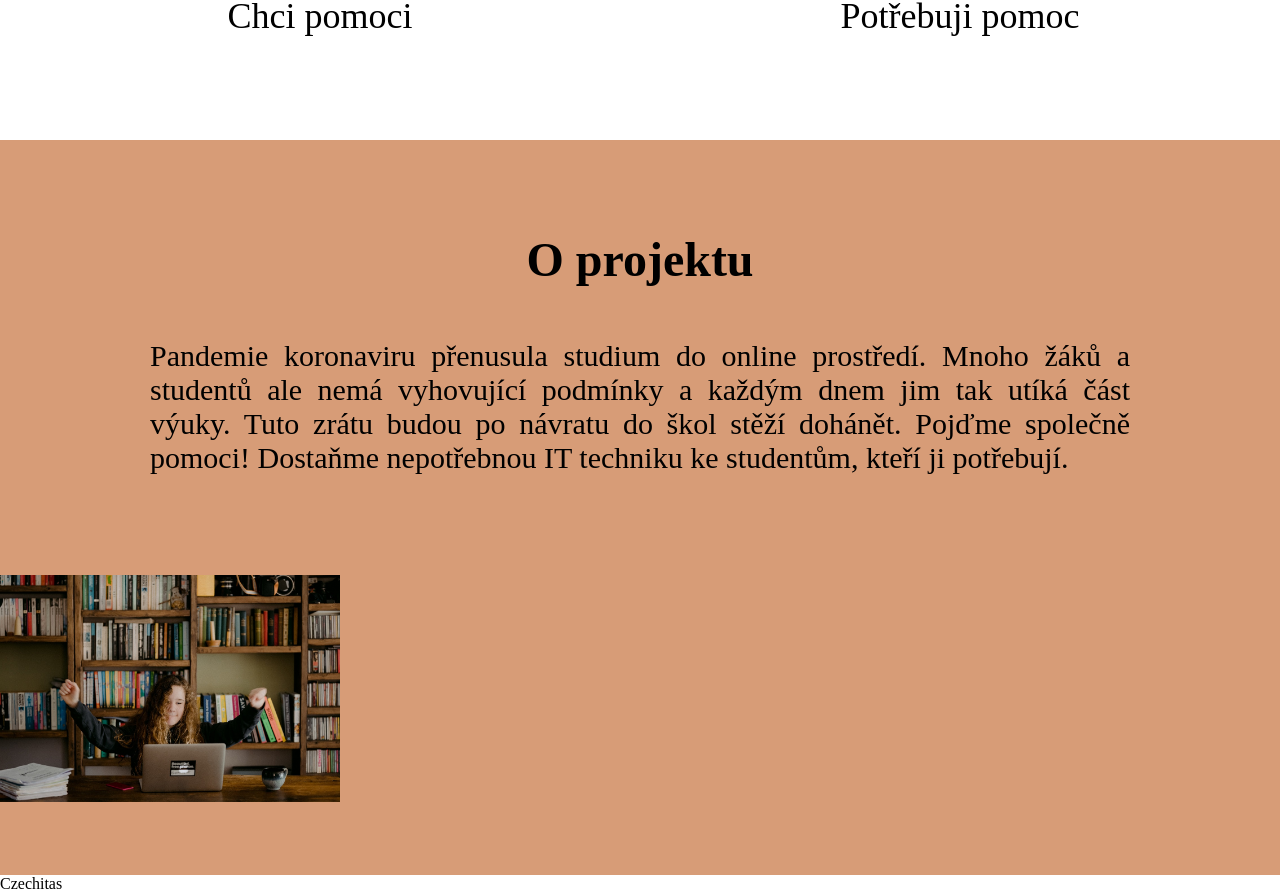
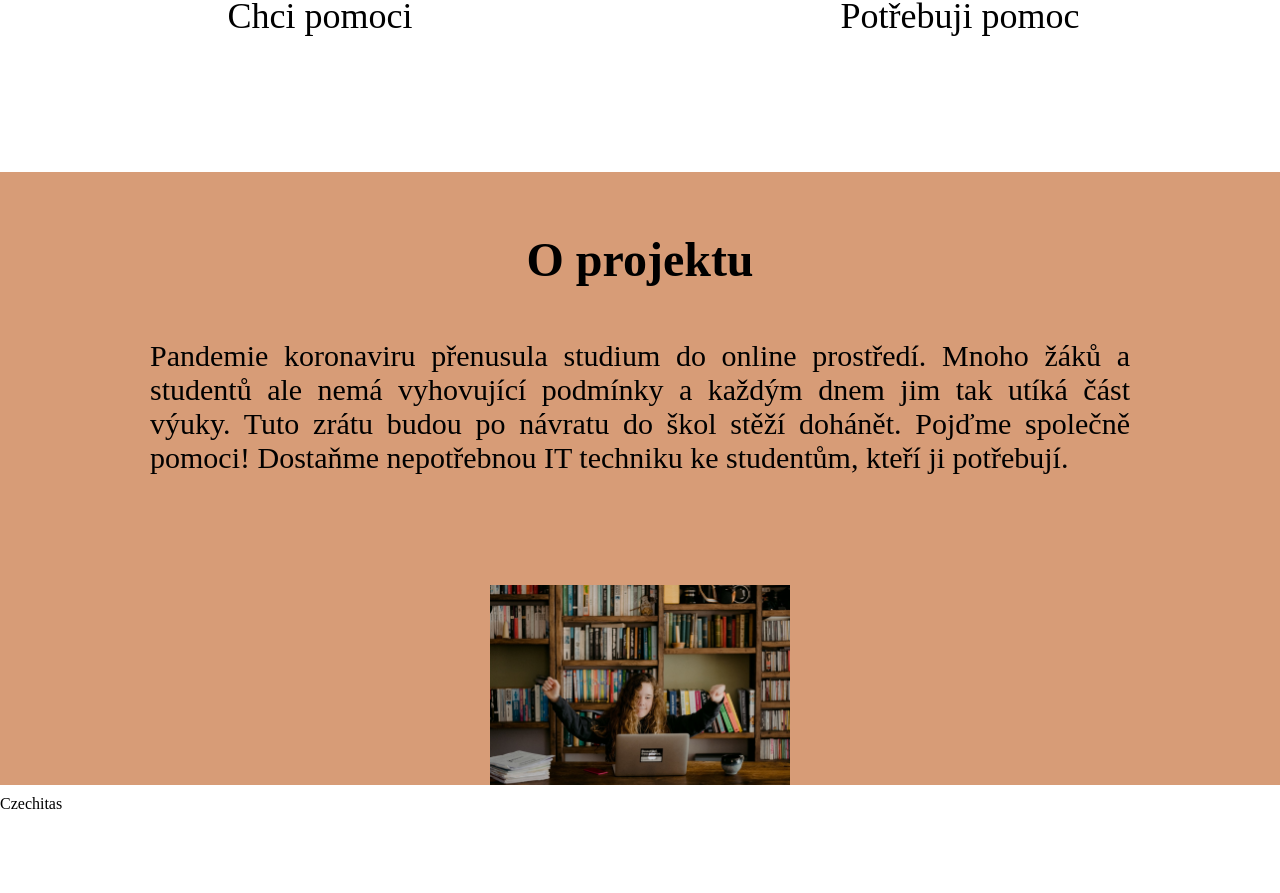
Before and after one commit to zuzubel/pocitace_pro_skolaky, a React app: page / in a window 1280 px wide. Shown: the part 1010-1903 px from the top of the page. After the commit the page ends 1823 px from the top, so only its background shows below. Built offline with nearby package versions, Linux system fonts and the light colour scheme.

Commit message:
aboutProject_zmeny

```diff
--- a/src/components/AboutProject/index.jsx
+++ b/src/components/AboutProject/index.jsx
@@ -5,8 +5,8 @@ export const AboutProject = () => {
   return (
     <>
       <div className="aboutProject">
-        <div className="aboutProject--text">
-          <h1 className="aboutProject--h">O projektu</h1>
+        <h1 className="aboutProject--h">O projektu</h1>
+        <div className="aboutProject--flex">
           <p className="aboutProject--p">
             Pandemie koronaviru přenusula studium do online prostředí. Mnoho
             žáků a studentů ale nemá vyhovující podmínky a každým dnem jim tak
@@ -14,8 +14,9 @@ export const AboutProject = () => {
             Pojďme společně pomoci! Dostaňme nepotřebnou IT techniku ke
             studentům, kteří ji potřebují.
           </p>
+
+          <div className="aboutProject--foto"></div>
         </div>
-        <div className="aboutProject--foto"></div>
       </div>
     </>
   );
--- a/src/components/AboutProject/style.css
+++ b/src/components/AboutProject/style.css
@@ -1,7 +1,5 @@
 .aboutProject {
   background-color: #d79c77;
-  display: flex;
-  flex-direction: column;
 }
 
 .aboutProject--h {
@@ -12,7 +10,7 @@
 .aboutProject--p {
   padding: 20px 40px 10px 40px;
   text-align: justify;
-  font-size: 20px;
+  font-size: 18px;
   margin-bottom: 0px;
 }
 
@@ -20,8 +18,11 @@
   background-image: url('../img_components/oProjektu_foto.jpg');
   background-size: contain;
   background-repeat: no-repeat;
-  width: 340px;
-  height: 300px;
+
+  height: 200px;
+  align-self: center;
+  margin: 10px 30px;
+  background-position-x: center;
 }
 
 @media screen and (min-width: 768px) {
```
